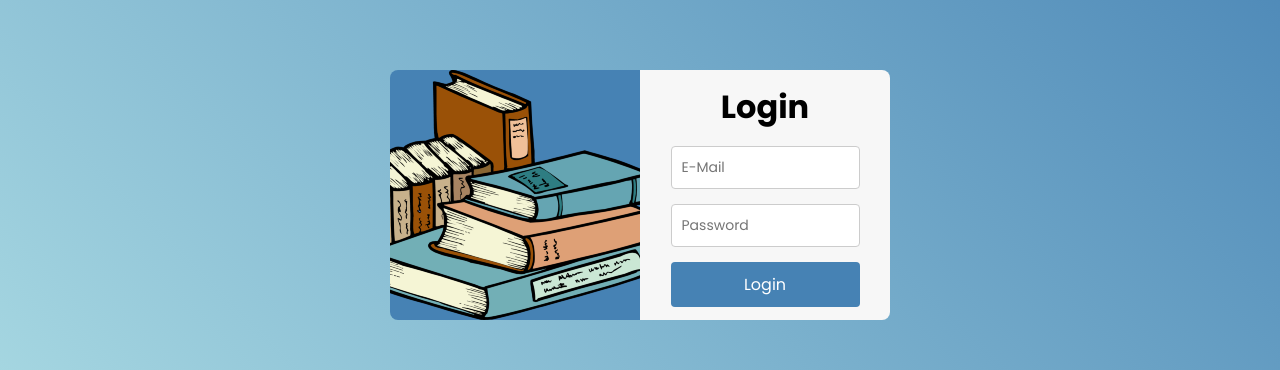
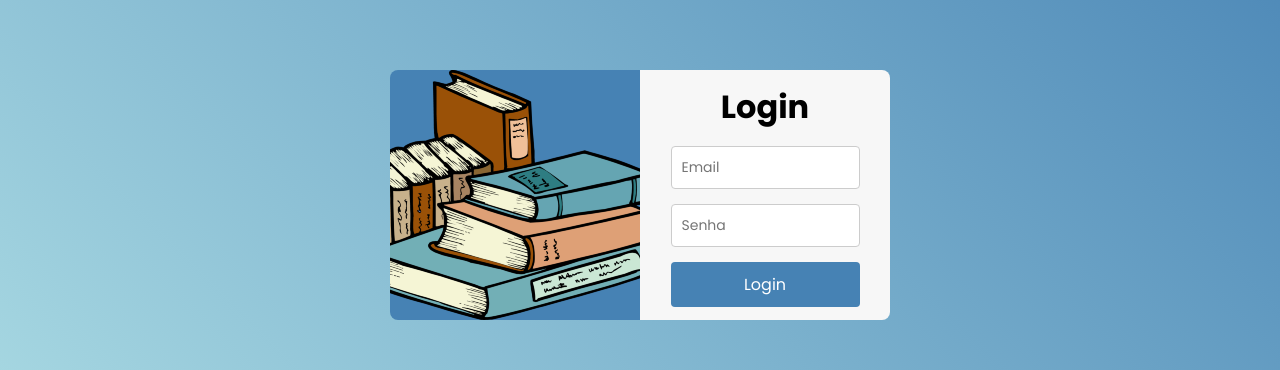
Before and after one commit to micael1ma/front-samara, a React (Vite) app: page / in a window 1280 px wide. Shown: the part 205-575 px from the top of the page. Built offline with nearby package versions, Linux system fonts and the light colour scheme.

Commit message:
Login implemented

```diff
--- a/package.json
+++ b/package.json
@@ -10,8 +10,10 @@
     "preview": "vite preview"
   },
   "dependencies": {
+    "axios": "^1.8.4",
     "react": "^19.0.0",
-    "react-dom": "^19.0.0"
+    "react-dom": "^19.0.0",
+    "react-router-dom": "^7.4.1"
   },
   "devDependencies": {
     "@eslint/js": "^9.21.0",
--- a/src/main.jsx
+++ b/src/main.jsx
@@ -1,10 +1,17 @@
-import { StrictMode } from 'react'
-import { createRoot } from 'react-dom/client'
-import './index.css'
-import Home from '../src/pages/Home'
+import { StrictMode } from 'react';
+import { createRoot } from 'react-dom/client';
+import './index.css';
+import Home from '../src/pages/Home';
+import Books from '../src/pages/Books';
+import { BrowserRouter, Route, Routes } from 'react-router-dom';
 
 createRoot(document.getElementById('root')).render(
   <StrictMode>
-    <Home />
+    <BrowserRouter>
+      <Routes>
+        <Route path="/" element={<Home />} />
+        <Route path="/books" element={<Books />} />
+      </Routes>
+    </BrowserRouter>
   </StrictMode>,
-)
+);
--- /dev/null
+++ b/src/pages/Books/index.jsx
@@ -0,0 +1,37 @@
+import api from '../../services/api';
+import './styleBook.css';
+
+import { useState, useEffect } from 'react';
+
+function Books() {
+  const [books, setBooks] = useState([]);
+
+  async function getBooks() {
+    const responseBooks = await api.get('/api/book');
+    console.log(responseBooks.data);
+    setBooks(responseBooks.data);
+  }
+
+  useEffect(() => {
+    getBooks();
+  }, []);
+
+  return (
+    <div className="container-book">
+      {books.map((book) => (
+        <div key={book.id}>
+          <div>
+            <p>
+              Titulo: <span>{book.name}</span>
+            </p>
+            <p>
+              Autor: <span>{book.author}</span>
+            </p>
+          </div>
+        </div>
+      ))}
+    </div>
+  );
+}
+
+export default Books;
--- /dev/null
+++ b/src/pages/Books/styleBook.css
@@ -0,0 +1,31 @@
+.container-book {
+  display: flex;
+  flex-direction: column;
+  align-items: center;
+  gap: 15px;
+  padding: 20px;
+  max-width: 600px;
+  margin: 0 auto;
+}
+
+.container-book div {
+  background-color: #f7f7f7;
+  border-radius: 8px;
+  padding: 15px;
+  box-shadow: 0 2px 4px rgba(0, 0, 0, 0.1);
+  width: 100%;
+  text-align: left;
+  display: flex;
+  flex-direction: column;
+}
+
+.container-book p {
+  margin: 5px 0;
+  font-size: 16px;
+  color: #333;
+}
+
+.container-book span {
+  font-weight: bold;
+  color: #4682b4;
+}
--- a/src/pages/Home/index.jsx
+++ b/src/pages/Home/index.jsx
@@ -1,21 +1,60 @@
-import { useState } from 'react';
-import reactLogo from '../../assets/react.svg';
-import viteLogo from '/vite.svg';
+import { useState, useRef } from 'react';
+import api from '../../services/api';
 import './style.css';
 import boolImage from './bool.png';
 
+import { useNavigate } from 'react-router-dom';
+
 function Home() {
+  const [email, setEmail] = useState('');
+  const [password, setPassword] = useState('');
+
+  const inputEmail = useRef();
+  const inputPassword = useRef();
+
+  async function handleLogin(e) {
+    e.preventDefault();
+
+    const credentials = {
+      email: inputEmail.current.value,
+      password: inputPassword.current.value,
+    };
+
+    try {
+      const response = await api.post('/api/login', credentials);
+      console.log(response.data);
+      alert('Login bem-sucedido!');
+      window.location.href = '/books'; // Redireciona para a tela Home
+    } catch (error) {
+      alert('Erro ao fazer login.');
+    }
+  }
+
   return (
     <div className="container">
       <div>
-        <img src={boolImage} alt="Descrição da imagem" />
+        <img src={boolImage} alt="Livros" />
       </div>
 
-      <form>
+      <form onSubmit={handleLogin}>
         <h1>Login</h1>
-        <input placeholder="E-Mail" name="E-Mail" />
-        <input placeholder="Password" name="Password" />
-        <button type="button">Login</button>
+        <input
+          type="email"
+          placeholder="Email"
+          name="email"
+          ref={inputEmail}
+          value={email}
+          onChange={(e) => setEmail(e.target.value)}
+        />
+        <input
+          type="password"
+          placeholder="Senha"
+          name="password"
+          ref={inputPassword}
+          value={password}
+          onChange={(e) => setPassword(e.target.value)}
+        />
+        <button type="submit">Login</button>
       </form>
     </div>
   );
--- /dev/null
+++ b/src/services/api.js
@@ -0,0 +1,7 @@
+import axios from 'axios';
+
+const api = axios.create({
+  baseURL: 'http://localhost:3000',
+});
+
+export default api;
```
Also changed, not shown: 1 other file (tests, documents, lock files or other folders).
